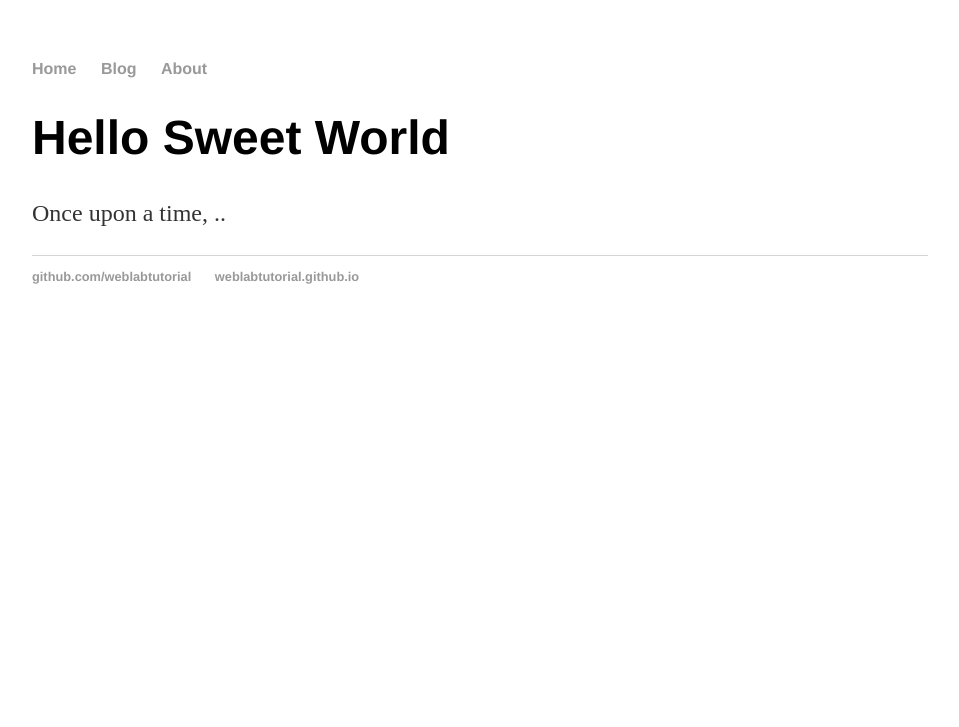
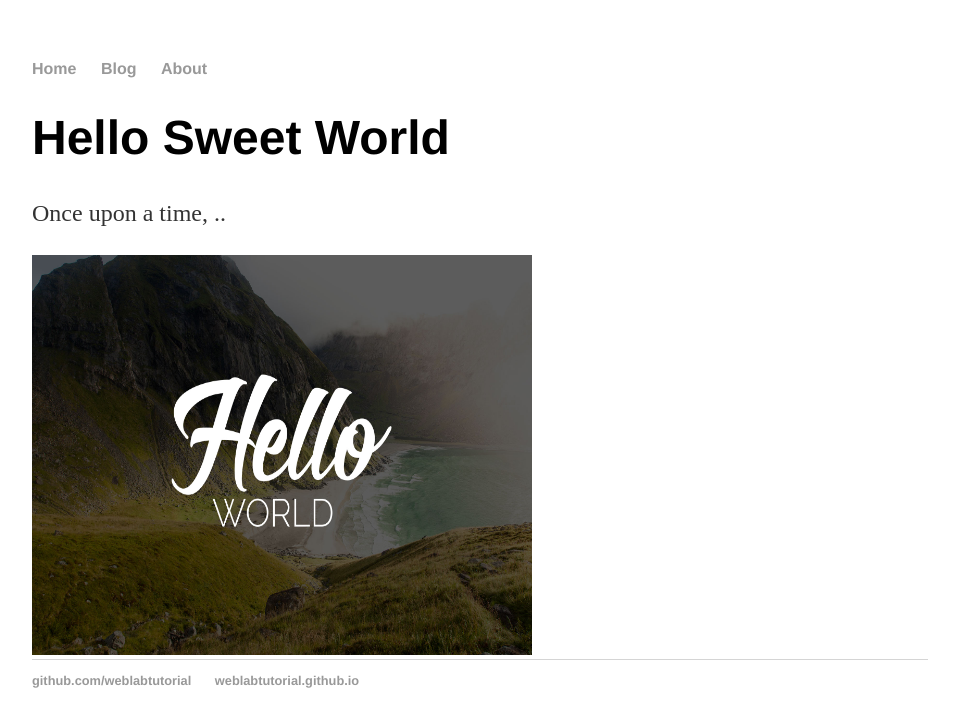
Before and after one commit to GauriR06/GauriR06.github.io, a Jekyll site: the page built from index.html, in a window 1280 px wide. Shown: the top 727 px of the page, without its empty margins (160-1119 px from the left). Built offline with Jekyll 4.4.1, drawn with Linux system fonts in a browser that asks for light colours.

Commit message:
Update index.html
Added image

```diff
--- a/index.html
+++ b/index.html
@@ -5,4 +5,5 @@ title: Web Programming
 <div class="blurb">
   <h1>Hello Sweet World</h1>
   <p>Once upon a time, ..</p>
+  <img src="images/HELLO_WORLD_PIC.jpg" alt="Hello World!" width = "500" height = "400" >
 </div>
```
